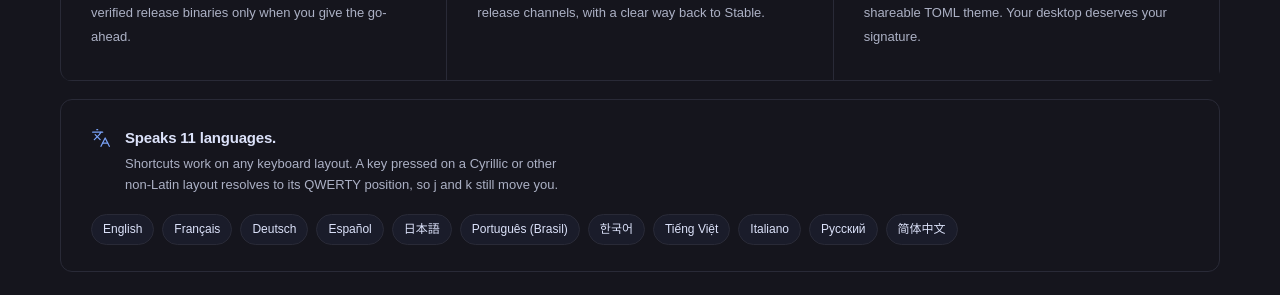
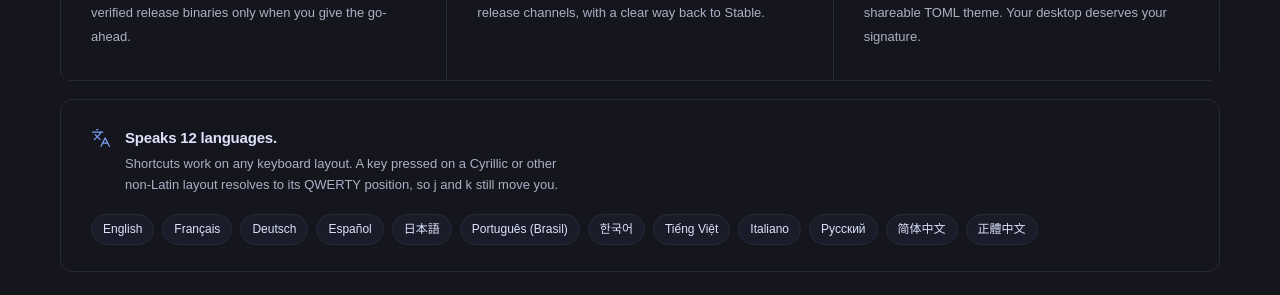
Before and after one commit to lgse/strata-website, a Next.js app: page / in a window 1280 px wide. Shown: the part 7580-7875 px from the top of the page. Built offline with nearby package versions, Linux system fonts and the light colour scheme; no server answers; a web font is replaced by a local one.

Commit message:
Add Traditional Chinese to the interface language list
Strata gains a zh-TW locale (lgse/strata#1745), bringing the interface
to 12 languages. List it after Simplified Chinese, matching the app's
own order and label, and update the FAQ and test count.

```diff
--- a/src/app/page.tsx
+++ b/src/app/page.tsx
@@ -138,6 +138,7 @@ const languages: [code: string, label: string][] = [
   ['it', 'Italiano'],
   ['ru', 'Русский'],
   ['zh-CN', '简体中文'],
+  ['zh-TW', '正體中文'],
 ];
 
 const faqs = [
@@ -164,7 +165,7 @@ const faqs = [
   {
     question: 'Which languages does Strata speak?',
     answer:
-      'Eleven: English, French, German, Spanish, Japanese, Brazilian Portuguese, Korean, Vietnamese, Italian, Russian, and Simplified Chinese. Pick one in Settings or follow the system locale. Keyboard shortcuts are layout-aware too: a key pressed on a Cyrillic or other non-Latin layout resolves to its QWERTY position, so the same bindings work everywhere.',
+      'Twelve: English, French, German, Spanish, Japanese, Brazilian Portuguese, Korean, Vietnamese, Italian, Russian, Simplified Chinese, and Traditional Chinese. Pick one in Settings or follow the system locale. Keyboard shortcuts are layout-aware too: a key pressed on a Cyrillic or other non-Latin layout resolves to its QWERTY position, so the same bindings work everywhere.',
   },
   {
     question: 'Is it really free and open source?',
@@ -434,7 +435,7 @@ export default function Home() {
             <div className="languages-heading">
               <Languages size={20} strokeWidth={1.5} />
               <div>
-                <strong>Speaks 11 languages.</strong>
+                <strong>Speaks 12 languages.</strong>
                 <p>
                   Shortcuts work on any keyboard layout. A key pressed on a Cyrillic or other
                   non-Latin layout resolves to its QWERTY position, so j and k still move you.
```
Also changed, not shown: 1 other file (tests, documents, lock files or other folders).
